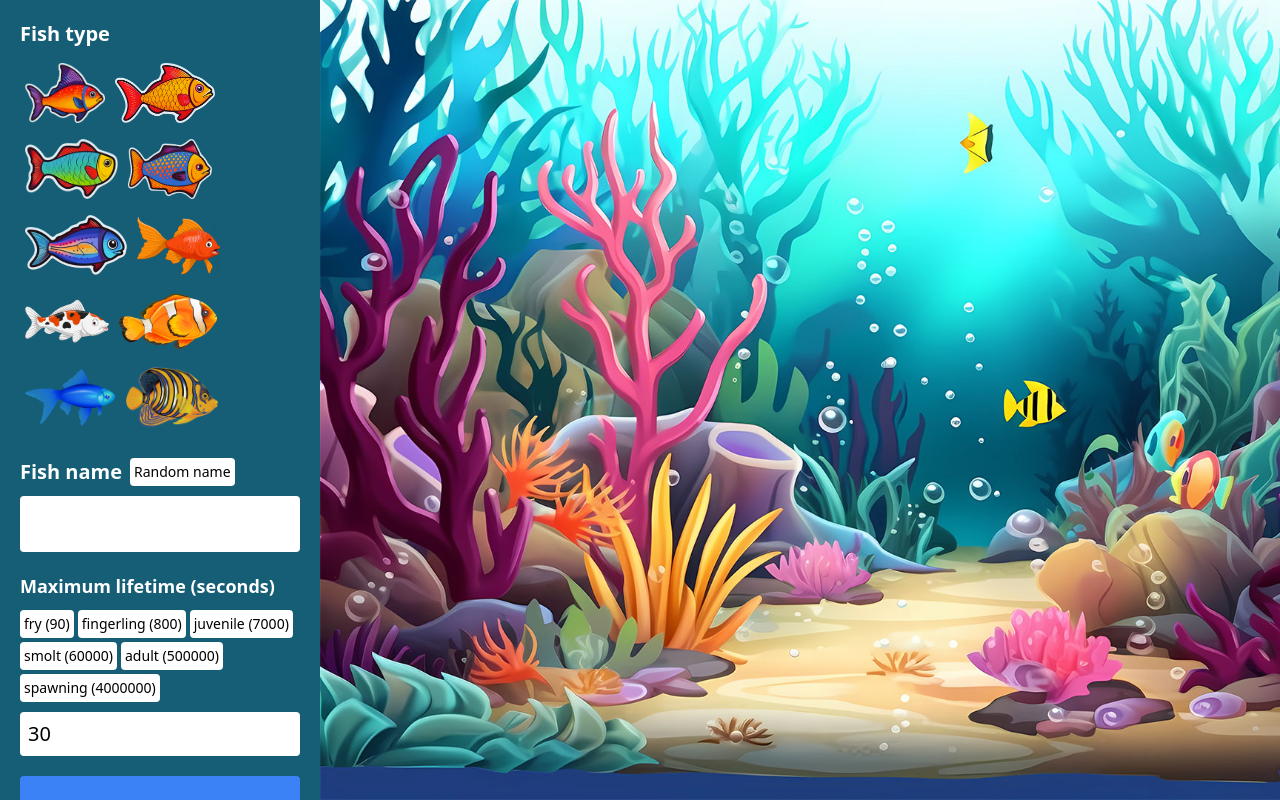
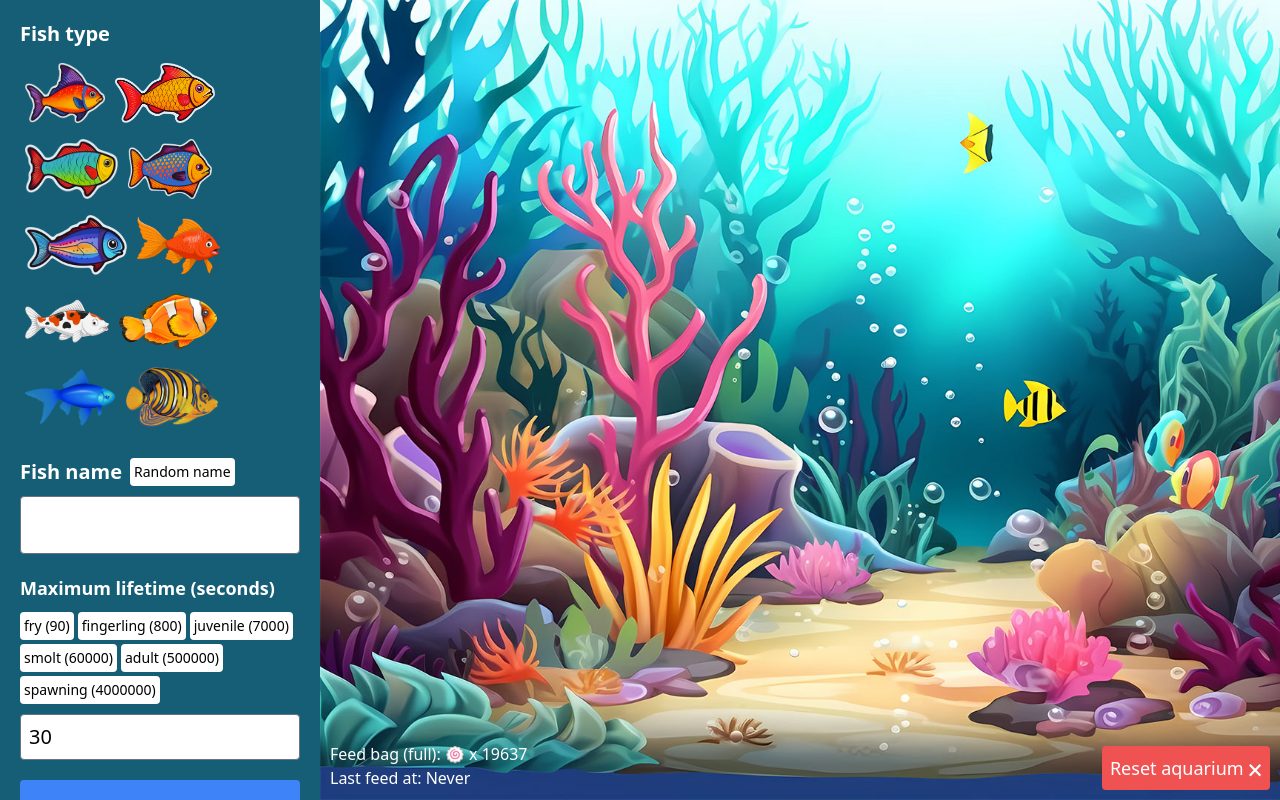
Before and after one commit to nguyenviettung7691/koi-kingdom, a Vue app: page / in a window 1280 px wide. Built offline with nearby package versions, Linux system fonts and the light colour scheme.

Commit message:
Update aquarium

```diff
--- a/package.json
+++ b/package.json
@@ -11,6 +11,7 @@
   "dependencies": {
     "@heroicons/vue": "^2.0.18",
     "@tailwindcss/typography": "^0.5.9",
+    "flowbite": "^1.8.1",
     "happy-dom": "^10.8.0",
     "vue": "^3.3.4"
   },
--- a/src/App.vue
+++ b/src/App.vue
@@ -2,9 +2,13 @@
 import Aquarium from './Aquarium.vue';
 import FishForm from './FishForm.vue';
 import { ref, watch, onMounted } from 'vue';
+import { initFlowbite } from 'flowbite';
 
 const idSeed = ref(0);
 const fishes = ref([]);
+const feedBag = ref(5);
+const feedTimeLatest = ref(0);
+const feedBagStreak = ref(0);
 
 const fishLifeCycles = [
     { name: 'fry', miniumLifetime: 90, size: 0.3 },
@@ -16,55 +20,103 @@ const fishLifeCycles = [
 ];
 
 onMounted(() => {
-    if(localStorage) {
+    initFlowbite();
+
+    if (localStorage) {
         const fishes_ls = JSON.parse(localStorage.getItem("fishes") || '[]');
-        if(fishes_ls) fishes.value = fishes_ls;
+        if (fishes_ls) fishes.value = fishes_ls;
+        const idSeed_ls = localStorage.getItem("idSeed");
+        if (idSeed_ls) idSeed.value = Number(idSeed_ls);
+        const feedTimeLatest_ls = localStorage.getItem("feedTimeLatest");
+        if (feedTimeLatest_ls) feedTimeLatest.value = Number(feedTimeLatest_ls);
+        const feedBagStreak_ls = localStorage.getItem("feedBagStreak");
+        if (feedBagStreak_ls) feedBagStreak.value = Number(feedBagStreak_ls);
+        const feedBag_ls = localStorage.getItem("feedBag");
+        if (feedBag_ls) feedBag.value = Number(feedBag_ls);
 
-        const idSeed_ls = localStorage.getItem("idSeed");
-        if(idSeed_ls) idSeed.value = idSeed_ls;
+        const millisecondsPerDay = 24 * 60 * 60 * 1000; // Number of milliseconds in a day
+        const timeDifference = Date.now() - feedTimeLatest.value;
+        const daysDifference = Math.floor(timeDifference / millisecondsPerDay);
+        const feedBagReplenish = daysDifference - feedBagStreak.value;
+        if (feedBagReplenish > 0) {
+            updateFeedBagHandler(feedBag.value + feedBagReplenish);
+            feedBagStreak.value = feedBagReplenish;
+        }
     }
 })
 
 watch(fishes, (newFishes) => {
-    if(localStorage) {
+    if (localStorage) {
         localStorage.setItem("fishes", JSON.stringify(newFishes));
     }
 }, { deep: true })
 watch(idSeed, (newIdSeed) => {
-    if(localStorage) {
+    if (localStorage) {
         localStorage.setItem("idSeed", newIdSeed);
     }
 })
+watch(feedBag, (newFeedBag) => {
+    if (localStorage) {
+        localStorage.setItem("feedBag", newFeedBag);
+    }
+})
+watch(feedTimeLatest, (newFeedTime) => {
+    if (localStorage) {
+        localStorage.setItem("feedTimeLatest", newFeedTime);
+    }
+    feedBagStreak.value = 0;
+})
+watch(feedBagStreak, (newFeedBagStreak) => {
+    if (localStorage) {
+        localStorage.setItem("feedBagStreak", newFeedBagStreak);
+    }
+})
 
-function addFishHandler(type, name, miniumLifetime){
+function addFishHandler(type, name, miniumLifetime) {
     let id = Number(idSeed.value),
         alive = true,
         lifetime = miniumLifetime * 1000,
         birthtime = Date.now();
 
-    fishes.value.push({ type, name, id, alive, lifetime, birthtime, feedtime: birthtime });
+    fishes.value.push({ type, name, id, alive, lifetime, birthtime, remainLifetime: lifetime, feedtime: birthtime });
     idSeed.value++;
 }
 
-function feedFishHandler(id){
-    fishes.value.find((f) => f.id == id).feedtime = Date.now();
+function feedFishHandler(id, countdown) {
+    let fish = fishes.value.find((f) => f.id == id);
+    fish.remainLifetime = countdown;
+    fish.feedtime = Date.now();
+
+    feedTimeLatest.value = Date.now();
 }
-function deadFishHandler(id){
+function updateFeedBagHandler(count) {
+    feedBag.value = count < 1 ? 0 : count;
+}
+
+function countdownFishHandler(id, countdown) {
+    let fish = fishes.value.find((f) => f.id == id);
+    fish.remainLifetime = countdown;
+}
+function deadFishHandler(id) {
     fishes.value.find((f) => f.id == id).alive = false;
 }
-
-function clearFishHandler(id){
+function clearFishHandler(id) {
     fishes.value.splice(fishes.value.indexOf(fishes.value.find((f) => f.id == id)), 1);
 }
 
-function resetAquariumHandler(){
+function resetAquariumHandler() {
     fishes.value = [];
     idSeed.value = 0;
+    feedBag.value = 5;
+    feedTimeLatest.value = 0;
 }
 </script>
 <template>
-<div class="flex h-full max-md:flex-col-reverse">
-    <FishForm :fish-life-cycles="fishLifeCycles" @add-fish="addFishHandler" @reset-aquarium="resetAquariumHandler"></FishForm>
-    <Aquarium :fishes="fishes" :fish-life-cycles="fishLifeCycles" @feed-fish="feedFishHandler" @dead-fish="deadFishHandler" @clear-fish="clearFishHandler"></Aquarium>
-</div>
+    <div class="flex h-full max-md:flex-col-reverse">
+        <FishForm :fish-life-cycles="fishLifeCycles" @add-fish="addFishHandler"></FishForm>
+        <Aquarium :fishes="fishes" :fish-life-cycles="fishLifeCycles" :feed-bag="feedBag" :feed-time-latest="feedTimeLatest"
+            @feed-fish="feedFishHandler" @countdown-fish="countdownFishHandler" @dead-fish="deadFishHandler"
+            @clear-fish="clearFishHandler" @update-feed-bag="updateFeedBagHandler" @reset-aquarium="resetAquariumHandler">
+        </Aquarium>
+    </div>
 </template>
--- a/src/Aquarium.vue
+++ b/src/Aquarium.vue
@@ -2,21 +2,45 @@
 import { computed, ref } from 'vue';
 import Fish from './Fish.vue';
 
-defineProps({
+const props = defineProps({
     fishes: Array,
-    fishLifeCycles: Array
+    fishLifeCycles: Array,
+    feedBag: Number,
+    feedTimeLatest: Number
 });
 
 const aquarium = ref(null);
 
 const aquariumHeight = computed(() => { return aquarium.value.clientHeight; });
 const aquariumWidth = computed(() => { return aquarium.value.clientWidth; });
+const lastFeed = computed(() => {
+    if(!props.feedTimeLatest) return 'Never';
+    // Create a Date object from the timestamp
+    const date = new Date(props.feedTimeLatest);
 
-const emit = defineEmits(['deadFish', 'clearFish']);
+    // Get individual date components
+    const year = date.getFullYear();
+    const month = date.getMonth() + 1; // Months are zero-based
+    const day = date.getDate();
+    const hours = date.getHours();
+    const minutes = date.getMinutes();
+    const seconds = date.getSeconds();
+
+    // Format the date components into a human-readable string
+    const formattedTime = `${year}-${month}-${day} ${hours}:${minutes}:${seconds}`;
+
+    return formattedTime;
+ });
+
+const emit = defineEmits(['feedFish', 'countdownFish', 'deadFish', 'clearFish', 'updateFeedBag', 'resetAquarium']);
 
 
-function feedHandler(id) {
-    emit('feedFish', id);
+function feedHandler(id, countdown) {
+    emit('feedFish', id, countdown);
+    emit('updateFeedBag', props.feedBag - 1);
+}
+function countdownHandler(id, countdown) {
+    emit('countdownFish', id, countdown);
 }
 function deadHandler(id) {
     emit('deadFish', id);
@@ -29,9 +53,36 @@ function clearHandler(id) {
 <template>
     <div class="aquarium" ref="aquarium">
         <Fish v-for="fish in fishes" :key="fish.id" :type="fish.type" :name="fish.name" :id="fish.id" :alive="fish.alive"
-            :lifetime="fish.lifetime" :birthtime="fish.birthtime" :feedtime="fish.feedtime" :fish-life-cycles="fishLifeCycles"
-            :aquarium-height="aquariumHeight" :aquarium-width="aquariumWidth" @feed="feedHandler" @dead="deadHandler"
-            @clear="clearHandler"></Fish>
+            :lifetime="fish.lifetime" :remain-lifetime="fish.remainLifetime" :birthtime="fish.birthtime" :feedtime="fish.feedtime"
+            :fish-life-cycles="fishLifeCycles" :feed-bag="feedBag" :aquarium-height="aquariumHeight" :aquarium-width="aquariumWidth"
+            @feed="feedHandler" @countdown="countdownHandler" @dead="deadHandler" @clear="clearHandler"></Fish>
+        <div class="commands">
+            <button type="button" class="text-lg rounded bg-red-500 p-2 text-white" data-modal-target="reset-aquarium-modal" data-modal-toggle="reset-aquarium-modal">Reset aquarium 🗙</button>
+        </div>
+        <div class="feed-bag">
+            <div>Feed bag<span v-if="feedBag > 59"> (full)</span>: 🍥 x {{ feedBag }}</div>
+            <div>Last feed at: {{ lastFeed }}</div>
+        </div>
+    </div>
+    <div id="reset-aquarium-modal" tabindex="-1" class="fixed top-0 left-0 right-0 z-50 hidden p-4 overflow-x-hidden overflow-y-auto md:inset-0 h-[calc(100%-1rem)] max-h-full">
+        <div class="relative w-full max-w-md max-h-full">
+            <div class="relative bg-white rounded-lg shadow dark:bg-gray-700">
+                <button type="button" class="absolute top-3 right-2.5 text-gray-400 bg-transparent hover:bg-gray-200 hover:text-gray-900 rounded-lg text-sm w-8 h-8 ml-auto inline-flex justify-center items-center dark:hover:bg-gray-600 dark:hover:text-white" data-modal-hide="reset-aquarium-modal">
+                    <svg class="w-3 h-3" aria-hidden="true" xmlns="http://www.w3.org/2000/svg" fill="none" viewBox="0 0 14 14">
+                        <path stroke="currentColor" stroke-linecap="round" stroke-linejoin="round" stroke-width="2" d="m1 1 6 6m0 0 6 6M7 7l6-6M7 7l-6 6"/>
+                    </svg>
+                    <span class="sr-only">Close</span>
+                </button>
+                <div class="p-6 text-center">
+                    <div class="text-7xl mb-3">🎣</div>
+                    <h3 class="mb-5 text-lg font-normal text-gray-500 dark:text-gray-400">Are you sure you want to reset the aquarium?</h3>
+                    <button @click="$emit('resetAquarium')" data-modal-hide="reset-aquarium-modal" type="button" class="text-white bg-red-600 hover:bg-red-800 focus:ring-4 focus:outline-none focus:ring-red-300 dark:focus:ring-red-800 font-medium rounded-lg text-sm inline-flex items-center px-5 py-2.5 text-center mr-2">
+                        Yes, I'm sure.
+                    </button>
+                    <button data-modal-hide="reset-aquarium-modal" type="button" class="text-white bg-cyan-600 hover:bg-cyan-800 focus:ring-4 focus:outline-none focus:ring-gray-200 rounded-lg border border-gray-200 text-sm font-medium px-5 py-2.5 hover:text-white-900 focus:z-10 dark:bg-gray-700 dark:text-gray-300 dark:border-gray-500 dark:hover:text-white dark:hover:bg-gray-600 dark:focus:ring-gray-600">No, that was close!</button>
+                </div>
+            </div>
+        </div>
     </div>
 </template>
 
@@ -41,6 +92,7 @@ function clearHandler(id) {
     flex-basis: 75%;
     position: relative;
     background-size: cover;
+    overflow: hidden;
 }
 
 .aquarium .fish {
@@ -48,4 +100,13 @@ function clearHandler(id) {
     top: 50%;
     left: 50%;
 }
+.aquarium .commands {
+    position: absolute;
+    bottom: 10px; right: 10px;
+}
+.aquarium .feed-bag {
+    position: absolute;
+    bottom: 10px; left: 10px;
+    color: white;
+}
 </style>
--- a/tailwind.config.js
+++ b/tailwind.config.js
@@ -1,8 +1,8 @@
 /** @type {import('tailwindcss').Config} */
 module.exports = {
-  content: ["./index.html", "./src/**/*.{vue,js,ts,jsx,tsx}"],
+  content: ["./index.html", "./src/**/*.{vue,js,ts,jsx,tsx}","./node_modules/flowbite/**/*.js"],
   theme: {
     extend: {},
   },
-  plugins: [require("@tailwindcss/typography")],
+  plugins: [require("@tailwindcss/typography"),require('flowbite/plugin')],
 };
```
Also changed, not shown: src/Fish.vue (+33 -16 lines), src/FishForm.vue (+6 -6 lines), 1 other file (tests, documents, lock files or other folders).
